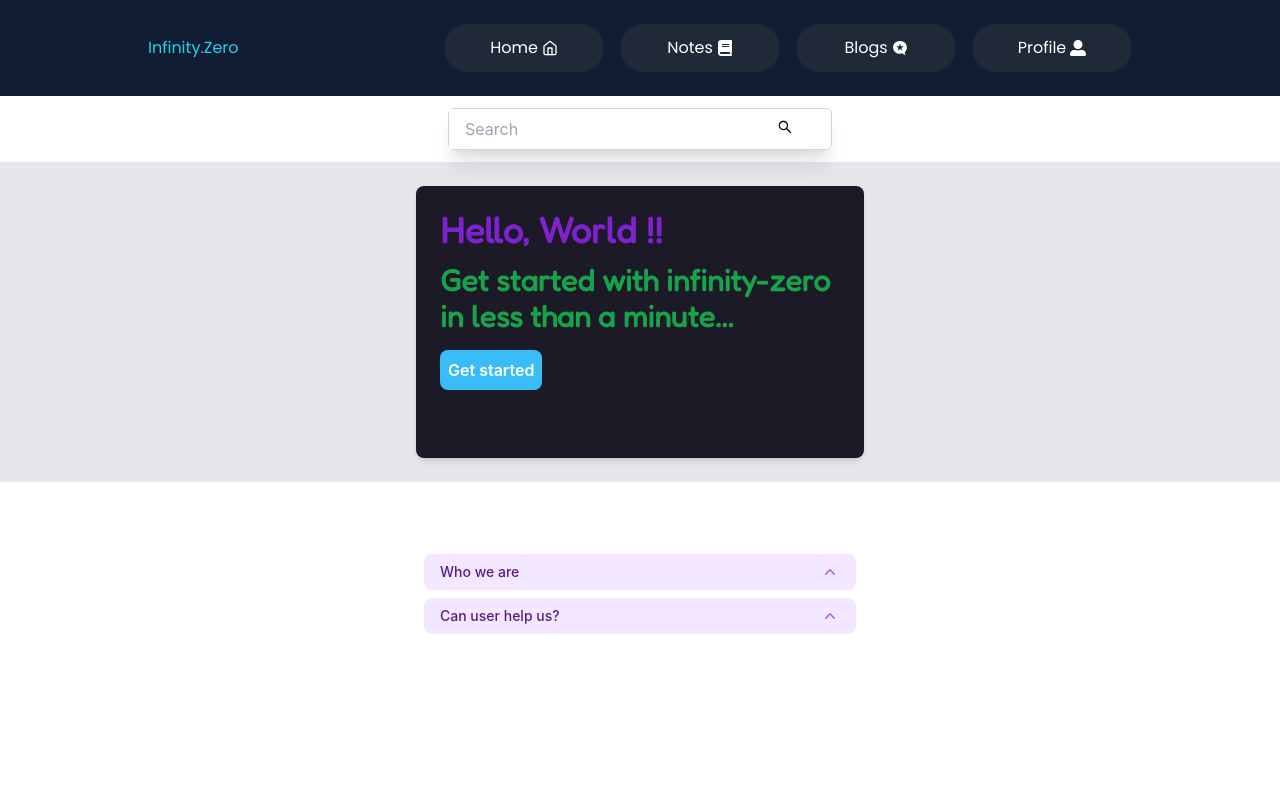
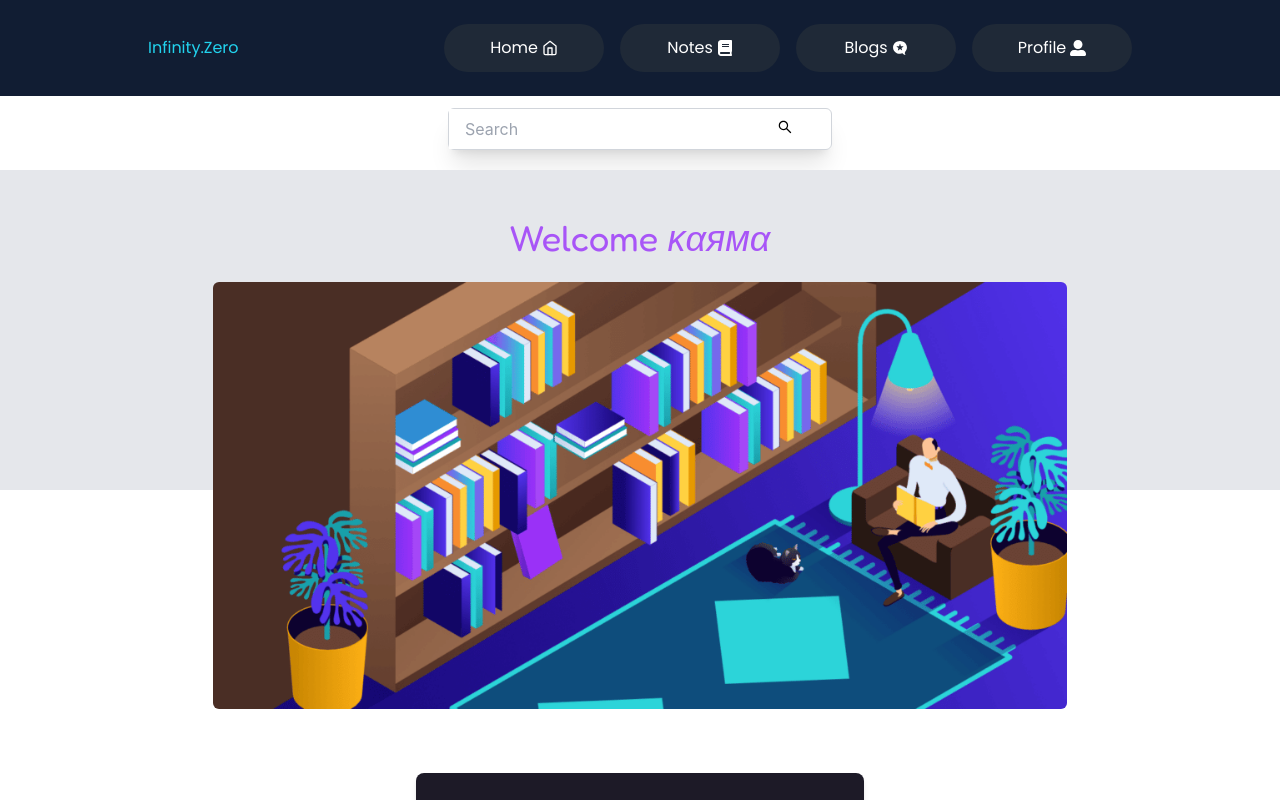
Before and after one commit to Ranjitale/wow, a React (Create React App) app: page / in a window 1280 px wide. Shown: the top 800 px of the page. Built offline with nearby package versions, Linux system fonts and the light colour scheme; no server answers; the HTML template or start-up script is replaced by a standard one.

Commit message:
some changes

```diff
--- a/src/App.js
+++ b/src/App.js
@@ -26,7 +26,7 @@ function App() {
           <Route path="/blogs" element={<Blogs />} />
           <Route path="/blogs/:id" element={<BlogDetails />} />
           <Route path="/notes/:id" element={<NoteDetail />} />
-          <Route path='/results' element={<Results/>}></Route>
+          <Route path='/search' element={<Results/>}></Route>
           <Route
             path="/*"
             element={
--- a/src/components/Home.js
+++ b/src/components/Home.js
@@ -1,4 +1,5 @@
 import React from 'react';
+import hlogo from '../img/react-components-library-1024x512.png'
 import { Transition } from '@headlessui/react';
 import { Disclosure } from '@headlessui/react'
 import { ChevronUpIcon } from '@heroicons/react/20/solid'
@@ -13,9 +14,12 @@ const Home = () => {
 
     return (
       <>
-    <div className="flex items-centermx-auto justify-center h-80 py-6 bg-gray-200">
-      <div className="max-w-md p-6 border-yellow-100 bg-wow rounded-lg shadow-md">
-        <h1 className="text-4xl font-bold text-purple-700 mb-3 font-meroFont ">
+        <div className=" items-center mx-auto justify-center h-80 py-6 bg-gray-200 relative mt-2">
+          <h3 className='font-meroFont text-center text-4xl mb-6 text-purple-500 mt-6'>Welcome <em>ĸαямα</em> </h3>
+        <img src={hlogo}alt='bgimg' className='mb-4 sm:8/12 w-8/12 rounded-md items-center mx-auto' />
+      <div className="max-w-md mt-16 p-6 border-yellow-100 bg-wow rounded-lg shadow-md mx-auto">
+            <h1 className="text-4xl font-bold text-purple-700 mb-3 font-meroFont ">
+
           Hello, World !!
         </h1>
         <Transition
@@ -38,12 +42,12 @@ const Home = () => {
 
     </div>
 
-<div className="w-full px-4 pt-16">
+<div className="w-full px-4 bottom-0 mt-16">
 <div className="mx-auto w-full max-w-md rounded-2xl bg-white p-2">
   <Disclosure>
     {({ open }) => (
       <>
-        <Disclosure.Button className="flex w-full justify-between rounded-lg bg-purple-100 px-4 py-2 text-left text-sm font-medium text-purple-900 hover:bg-purple-200 focus:outline-none focus-visible:ring focus-visible:ring-purple-500 focus-visible:ring-opacity-75">
+        <Disclosure.Button className="mt-96 md:mt-60 flex w-full justify-between rounded-lg bg-purple-100 px-4 py-2 text-left text-sm font-medium text-purple-900 hover:bg-purple-200 focus:outline-none focus-visible:ring focus-visible:ring-purple-500 focus-visible:ring-opacity-75">
           <span>Who we are</span>
           <ChevronUpIcon
             className={`${
--- a/src/components/Navbar.js
+++ b/src/components/Navbar.js
@@ -15,19 +15,19 @@ const Navbar = () => {
 
   };
   useEffect(() => {
-    // Function to handle the click event outside the menu
+
     const handleClickOutside = (event) => {
       if (menuRef.current && !menuRef.current.contains(event.target)) {
         setIsMenuOpen(false);
       }
     };
 
-    // Attach the event listener when the menu is open
+
     if (isMenuOpen) {
       document.addEventListener("mousedown", handleClickOutside);
     }
 
-    // Clean up the event listener when the component is unmounted or the menu is closed
+
     return () => {
       document.removeEventListener("mousedown", handleClickOutside);
     };
@@ -37,7 +37,7 @@ const Navbar = () => {
     <nav ref={menuRef} className="font-myFont flex justify-around items-center py-4 px-8 bg-customColor text-white">
 
       <div>
-        <div className="flex items-center space-x-2">
+        <div className="flex items-center">
           <div className="w-16 h-16 relative top-5 text-cyan-400">
           <Link to="/">Infinity.Zero</Link>
           </div>
@@ -45,7 +45,7 @@ const Navbar = () => {
       </div>
       <div className="hidden md:flex space-x-4 ">
         <div className="w-40 h-12 bg-gray-800 rounded-full flex items-center justify-center cursor-pointer hover:bg-slate-700">
-          <Link to='/' className='flex align-middle items-center gap-1'>
+          <Link to='/' className='flex justify-center items-center gap-1'>
             <span className=''>Home </span><FiHome className="" />
             </Link>
           </div>
--- a/src/components/Search.js
+++ b/src/components/Search.js
@@ -9,6 +9,7 @@ import { getDocs, collection, where, query } from 'firebase/firestore';
 const Search = () => {
   const navigate = useNavigate();
   const [q, setQuery] = useState('');
+  const [loading, setLoading] = useState(false);
   const [results, setResults] = useState([]);
 
 
@@ -17,6 +18,7 @@ const Search = () => {
   };
 
   const handleSearch = async (event) => {
+    setLoading(true);
     event.preventDefault();
 
     const collection_ref = collection(db, 'blogs');
@@ -32,11 +34,15 @@ const Search = () => {
     });
 
     setResults(res);
-    navigate(`/results?q=${encodeURIComponent(q)}`, { state: { results: results } });
-
+    navigate(`/search?q=${encodeURIComponent(q)}`, { state: { results: results } });
+    setLoading(false);
 
   };
+  if (!results) {
+    return <div className='mx-auto text-center
+    font-meroFont text-5xl text-blue-500'>Loading...</div>;
 
+}
 
 
   return (
@@ -64,7 +70,9 @@ const Search = () => {
           </div>
         </div>
       </form>
-
+      {loading && (<div className="flex items-center justify-center mt-4">
+          <div className="animate-spin rounded-full h-8 w-8 border-b-4 border-green-900"></div>
+        </div>)}
     </>
   );
 };
--- a/src/components/results.js
+++ b/src/components/results.js
@@ -10,7 +10,7 @@ const Results = () => {
     <div>
 
 
-        {results.map((note) =>
+      {results.length === 0 ? <div className='text-center text-purple-500 text-3xl'>Not found ...</div>:results.map((note) =>
 
           (
             <div key={note.id} className="bg-white rounded-lg shadow-lg p-6 mb-6">
```
Also changed, not shown: src/components/BlogDetail.js (+0 -8 lines), src/img/react-components-library-1024x512.png (added).
